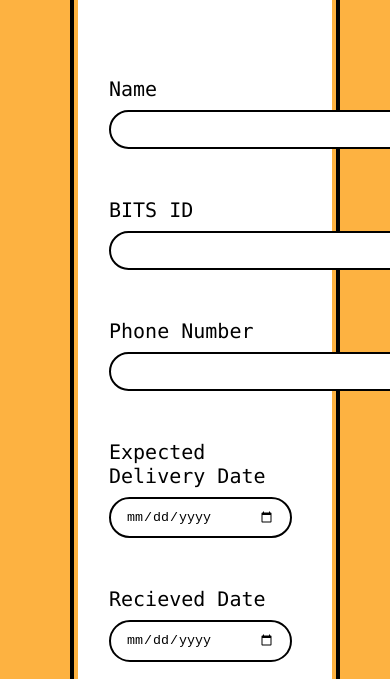
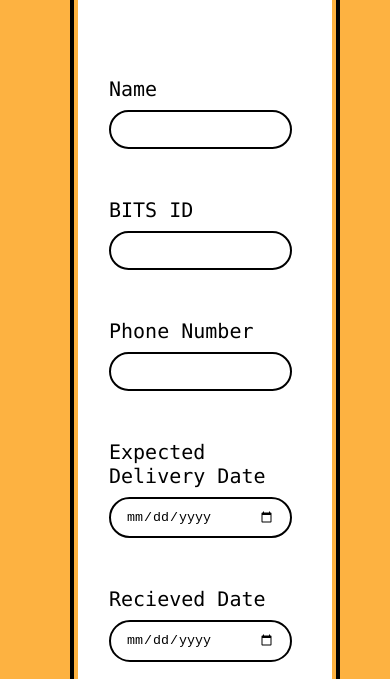
Before and after one commit to RamPanpalia/DVM_Task, a plain HTML site: page Task2/CheckVendorPerformance.html in a window 390 px wide. Shown: the part 165-844 px from the top of the page. Drawn offline with Linux system fonts and the light colour scheme.

Commit message:
Update CheckVendorPerformance.css

```diff
--- a/Task2/CheckVendorPerformance.css
+++ b/Task2/CheckVendorPerformance.css
@@ -226,7 +226,7 @@ input{
     margin-right: 50px;
 }
 
-.tab1, .tab2, .tab3, .tab4, .tab5, .tab6{
+.tab-2, .tab-1, .tab0, .tab1, .tab2, .tab3, .tab4, .tab5, .tab6{
     width: 70%;
 }
 
```
